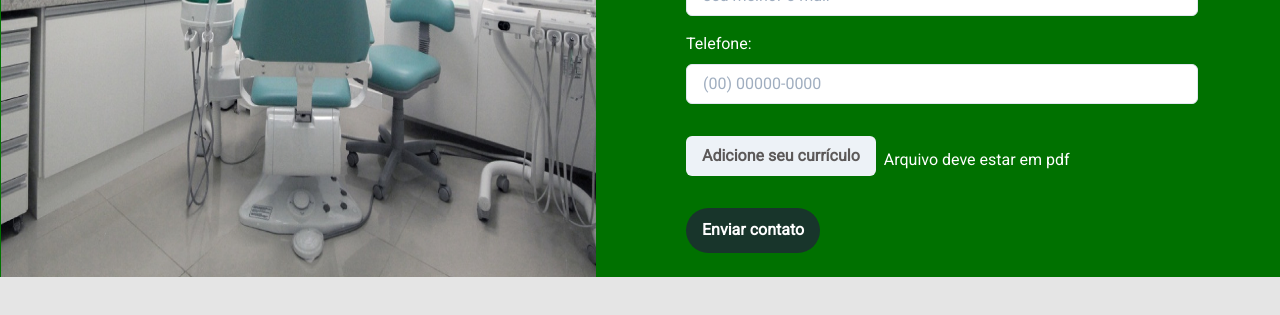
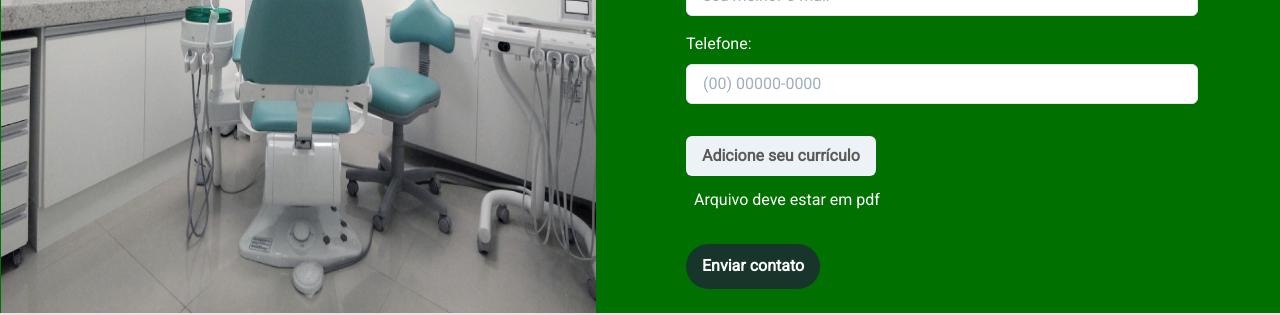
Before and after one commit to odontosos24horas/odontosos, a Next.js app: page / in a window 1280 px wide. Shown: the part 2820-3135 px from the top of the page. Built offline with nearby package versions, Linux system fonts and the light colour scheme.

Commit message:
fix: import fs no nextjs

```diff
--- a/next.config.js
+++ b/next.config.js
@@ -1,3 +1,7 @@
 module.exports = {
   reactStrictMode: true,
+  webpack: (config) => {
+    config.resolve.fallback = { fs: false };
+    return config;
+  },
 }
--- a/src/components/organisms/nextContactUs/index.tsx
+++ b/src/components/organisms/nextContactUs/index.tsx
@@ -1,4 +1,5 @@
 import React, { useRef, useState } from 'react'
+import fs from 'fs'
 import { Field, Form, Formik } from 'formik'
 
 import { Box, Button, FormControl, FormErrorMessage, FormLabel, Input, useToast, Text } from '@chakra-ui/react'
@@ -42,15 +43,32 @@ const NextContactUs = () => {
     return error
   }
 
+  const handleValidationFile = (value: any) => {
+    let error = ''
+    if (!value) {
+      error = 'Arquivo é necessário'
+    }
+    return error
+  }
+
   const handleSubmit = async (values: any) => {
     if (handleValidationName(values.name) === '' && handleValidationEmail(values.email) === '' && handleValidationPhone(values.phone) === '') {
+      const attachment = fs.readFileSync(values.file).toString('base64')
       setButtonText('Enviando...')
       await fetch('/api/sendgrid', {
         body: JSON.stringify({
           email: values.email,
           fullname: values.name,
           subject: values.name,
-          message: `${values.email}: ${values.name} : ${values.phone}`
+          message: `${values.email}: ${values.name} : ${values.phone}`,
+          attachments: [
+            {
+              content: attachment,
+              filename: 'curriculo.pdf',
+              type: 'application/pdf',
+              disposition: 'attachment'
+            }
+          ]
         }),
         headers: {
           'Content-Type': 'application/json'
@@ -83,7 +101,8 @@ const NextContactUs = () => {
       initialValues={{
         name: '',
         email: '',
-        phone: ''
+        phone: '',
+        file: ''
       }}
       onSubmit={(values, actions) => {
         handleSubmit(values)
@@ -121,18 +140,20 @@ const NextContactUs = () => {
                   Telefone:
                 </FormLabel>
                 <Input {...field} id="phone" placeholder="(00) 00000-0000" bg="white" />
-                <FormErrorMessage>{form.errors.email}</FormErrorMessage>
+                <FormErrorMessage>{form.errors.phone}</FormErrorMessage>
               </FormControl>
             )}
           </Field>
-          <Field name="file" validate={handleValidationPhone}>
-            {({ form }: any) => (
-              <FormControl display='flex' mt={8} isInvalid={form.errors.phone && form.touched.phone}>
+          <Field name="file" validate={handleValidationFile}>
+            {({ field, form }: any) => (
+              <FormControl mt={8} isInvalid={form.errors.file && form.touched.file}>
                 <Button onClick={handleGetFile}>Adicione seu currículo</Button>
                 <Text ms={2} mt={3} color="white">
                   {fileText}
                 </Text>
                 <Input
+                  {...field}
+                  accept={'application/pdf'}
                   display="none"
                   id="getFile"
                   type="file"
@@ -143,7 +164,7 @@ const NextContactUs = () => {
                     inputRef.current = e
                   }}
                 />
-                <FormErrorMessage>{form.errors.email}</FormErrorMessage>
+                <FormErrorMessage>{form.errors.file}</FormErrorMessage>
               </FormControl>
             )}
           </Field>
```
